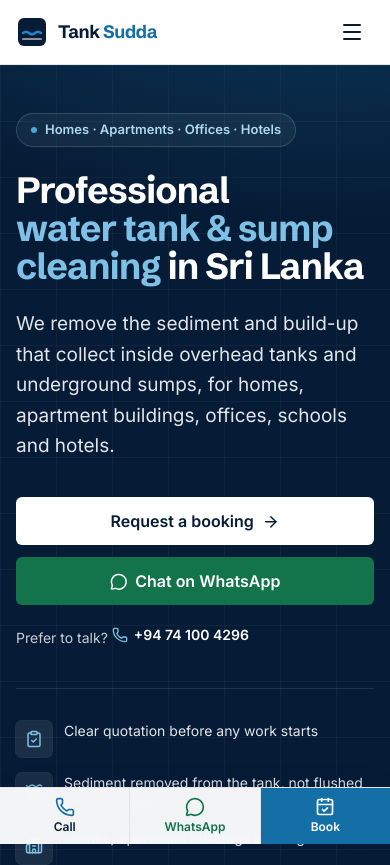
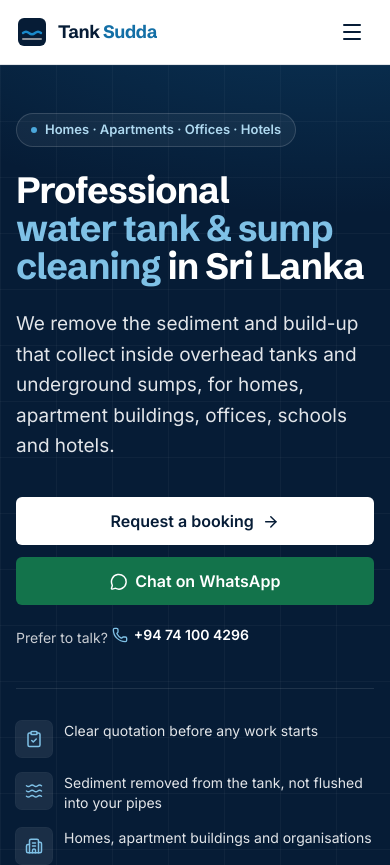
Before and after one commit to saadmaz/Tank-Sudda-Website-TypeScript, a Next.js app: page / in a window 390 px wide. Shown: the top 865 px of the page. Built offline with nearby package versions, Linux system fonts and the light colour scheme; no server answers.

Commit message:
Remove mobile action bar

```diff
--- a/src/app/layout.tsx
+++ b/src/app/layout.tsx
@@ -1,7 +1,6 @@
 import type { Metadata, Viewport } from "next";
 import { Inter, Schibsted_Grotesk } from "next/font/google";
 import { SiteFooter } from "@/components/layout/SiteFooter";
-import { MobileActionBar } from "@/components/layout/MobileActionBar";
 import { SiteHeader } from "@/components/layout/SiteHeader";
 import { TopBar } from "@/components/layout/TopBar";
 import { JsonLd } from "@/components/seo/JsonLd";
@@ -28,7 +27,7 @@ export const viewport: Viewport = {
 export default function RootLayout({ children }: LayoutProps<"/">) {
   return (
     <html lang={htmlLang[defaultLocale]} className={`${inter.variable} ${schibsted.variable}`}>
-      <body className="flex min-h-dvh flex-col pb-[calc(3.5rem+env(safe-area-inset-bottom))] lg:pb-0">
+      <body className="flex min-h-dvh flex-col">
         <a
           href="#main"
           className="sr-only z-50 rounded-md bg-navy-950 px-4 py-3 font-semibold text-white focus:not-sr-only focus:fixed focus:top-3 focus:left-3"
@@ -41,7 +40,6 @@ export default function RootLayout({ children }: LayoutProps<"/">) {
           {children}
         </main>
         <SiteFooter />
-        <MobileActionBar />
         <JsonLd data={[organizationSchema(), websiteSchema()]} />
       </body>
     </html>
--- a/src/components/layout/MobileActionBar.tsx
+++ /dev/null
@@ -1,45 +0,0 @@
-import Link from "next/link";
-import { CalendarCheck, MessageCircle, Phone } from "lucide-react";
-import { business } from "@/data/business";
-import { buildWhatsAppUrl, serviceEnquiryMessage } from "@/lib/whatsapp";
-
-/**
- * One-tap Call / WhatsApp / Book bar fixed to the bottom of small screens,
- * where most customers arrive. The root layout reserves space for it.
- */
-export function MobileActionBar() {
-  const whatsappUrl = buildWhatsAppUrl(business.whatsapp, serviceEnquiryMessage());
-  const item =
-    "flex min-h-14 flex-1 flex-col items-center justify-center gap-0.5 text-xs font-semibold";
-  return (
-    <nav
-      aria-label="Quick contact"
-      className="fixed inset-x-0 bottom-0 z-40 border-t border-line bg-white/95 pb-[env(safe-area-inset-bottom)] shadow-[0_-8px_24px_-12px_rgb(6_28_54/0.25)] backdrop-blur lg:hidden"
-    >
-      <div className="flex divide-x divide-line">
-        {business.phone ? (
-          <a href={`tel:${business.phone.e164}`} className={`${item} text-navy-950`}>
-            <Phone aria-hidden="true" className="size-5 text-water-600" />
-            Call
-          </a>
-        ) : null}
-        {whatsappUrl ? (
-          <a
-            href={whatsappUrl}
-            target="_blank"
-            rel="noopener noreferrer"
-            className={`${item} text-whatsapp-700`}
-          >
-            <MessageCircle aria-hidden="true" className="size-5" />
-            WhatsApp
-            <span className="sr-only"> (opens WhatsApp)</span>
-          </a>
-        ) : null}
-        <Link href="/book" className={`${item} bg-water-600 text-white`}>
-          <CalendarCheck aria-hidden="true" className="size-5" />
-          Book
-        </Link>
-      </div>
-    </nav>
-  );
-}
```
